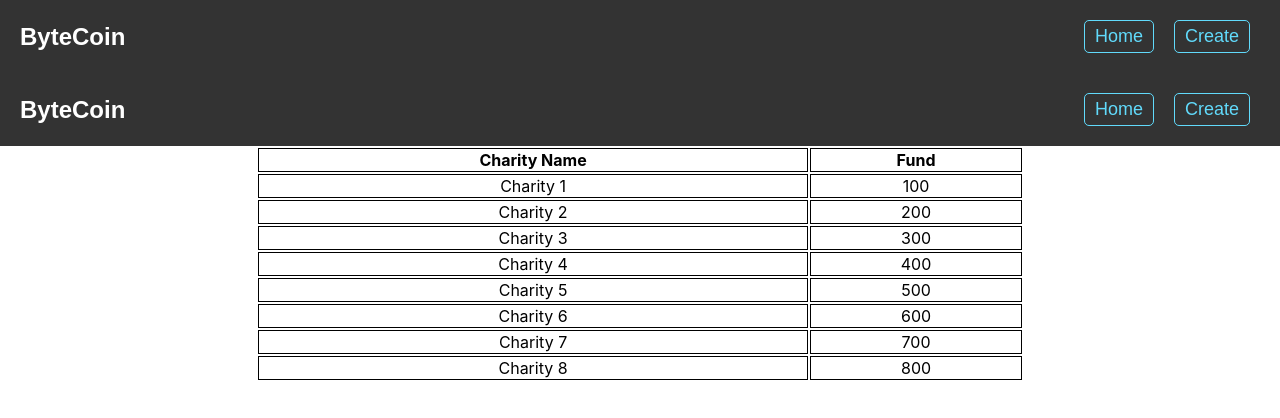
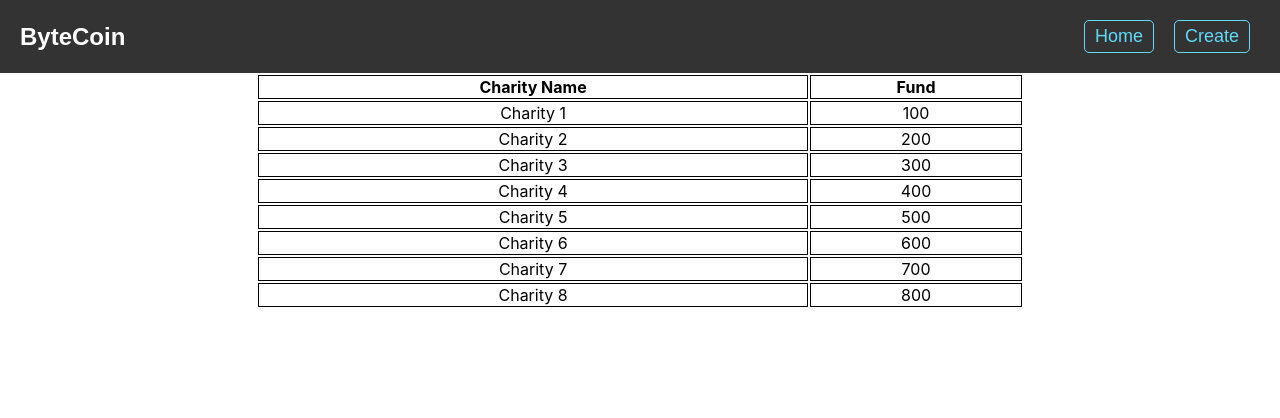
Before and after one commit to annieh195/Charity-Blockchain-System, a React (Create React App) app: page / in a window 1280 px wide. Shown: the top 418 px of the page. Built offline with nearby package versions, Linux system fonts and the light colour scheme.

Commit message:
Update Home.js

```diff
--- a/src/pages/js/Home.js
+++ b/src/pages/js/Home.js
@@ -1,6 +1,5 @@
 import React from 'react';
 import { useNavigate } from 'react-router-dom'; // Import useNavigate
-import Navbar from './NavBar';
 import CharityTable from './CharityTable';
 
 function Home() {
@@ -36,7 +35,6 @@ function Home() {
 
   return (
     <div className="App">
-      <Navbar />
       <CharityTable columns={columns} data={data} onRowClick={handleRowClick} />
     </div>
   );
```
